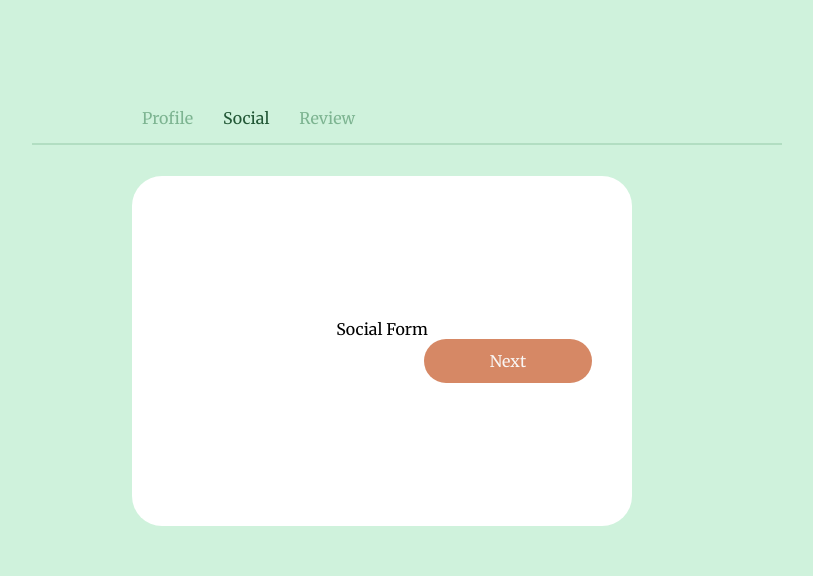
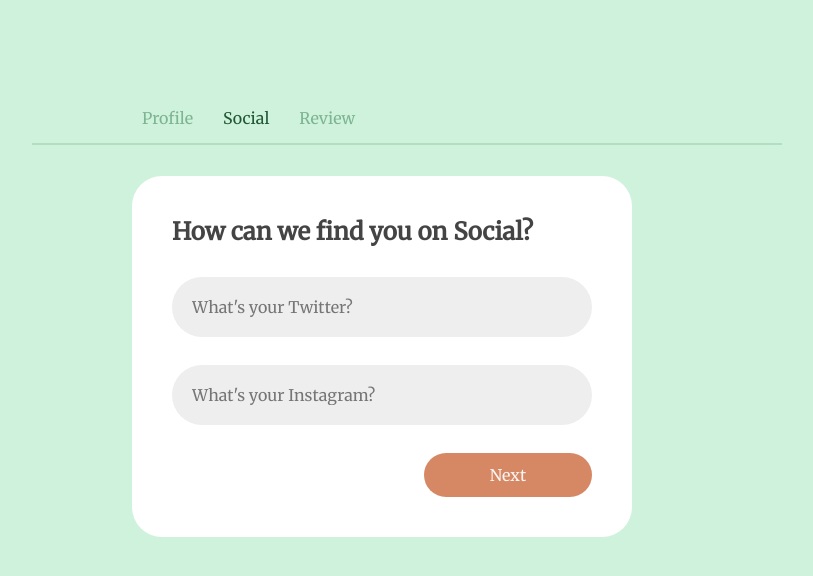
Before and after one commit to Michan0628/React-Form, a React (Create React App) app: page /social in a window 1280 px wide. Shown: the top 576 px of the page, without its empty margins (258-1071 px from the left). Built offline with nearby package versions, Linux system fonts and the light colour scheme; the HTML template or start-up script is replaced by a standard one.

Commit message:
use Context hook to store all the data using states in one file

```diff
--- a/package.json
+++ b/package.json
@@ -8,6 +8,7 @@
     "@testing-library/user-event": "^7.1.2",
     "react": "^16.13.1",
     "react-dom": "^16.13.1",
+    "react-hook-form": "^6.14.2",
     "react-router-dom": "^5.2.0",
     "react-scripts": "3.4.1"
   },
--- a/src/components/SignupForm/ProfileForm.js
+++ b/src/components/SignupForm/ProfileForm.js
@@ -1,10 +1,45 @@
 import React from 'react'
+import { useForm } from 'react-hook-form'
+import { useHistory } from 'react-router-dom'
+import { useSignupForm } from './SignupFormContext'
 
 export default function ProfileForm() {
-    return (
-        <form action="">
-        Profile Form
-            <input type="submit" value="Next"/>
-        </form>
-    )
+  const { register, handleSubmit, errors } = useForm()
+  const history = useHistory()
+  const {profile, setProfile}  = useSignupForm()
+
+  const onSubmit = (data) => {
+    // react hook form will automatically prevent refresh
+    console.log(data)
+    // store the data in the SignupFormContext hook
+    setProfile(data)
+    history.push('/social')
+  }
+
+  return (
+    <form onSubmit={handleSubmit(onSubmit)} noValidate>
+      <h2>Tell us about yourself</h2>
+      <input
+        type='text'
+        name='name'
+        defaultValue={profile.name}
+        placeholder="What's your name?"
+        ref={register({ required: true })}
+      />
+      <p>{errors.name && 'Name is required.'}</p>
+      <input
+        type='email'
+        name='email'
+        placeholder="What's your email?"
+        defaultValue={profile.email}
+        ref={register({
+          required: true,
+          pattern: /^(([^<>()\[\]\\.,;:\s@"]+(\.[^<>()\[\]\\.,;:\s@"]+)*)|(".+"))@((\[[0-9]{1,3}\.[0-9]{1,3}\.[0-9]{1,3}\.[0-9]{1,3}])|(([a-zA-Z\-0-9]+\.)+[a-zA-Z]{2,}))$/,
+        })}
+      />
+      <p>{errors.email && 'A valid email is required.'}</p>
+
+      <input type='submit' value='Next' />
+    </form>
+  )
 }
--- a/src/components/SignupForm/Review.js
+++ b/src/components/SignupForm/Review.js
@@ -1,9 +1,22 @@
 import React from 'react'
+import {useSignupForm} from './SignupFormContext'
 
-export default function SocialForm() {
+export default function Review() {
+    const {profile, social} = useSignupForm();
+    const handleSubmit = (e) =>{
+        e.preventDefault();
+        const data = {...profile, ...social};
+        console.log(data);
+        // you can send data to backend by Axios
+        alert('you are submitting! congrats');
+    }
     return (
-        <form action="">
-        Review Form
+        <form onSubmit={handleSubmit}>
+            <h2>Review all your info</h2>
+            <p><strong>Name</strong>: {profile.name}</p>
+            <p><strong>Email</strong>: {profile.email}</p>
+            <p><strong>Twitter</strong>: {social.twitter}</p>
+            <p><strong>Facebook</strong>: {social.instagram}</p>
         <input type="submit" value="Submit All Info"/>
         </form>
     )
--- a/src/components/SignupForm/SignupForm.js
+++ b/src/components/SignupForm/SignupForm.js
@@ -4,9 +4,11 @@ import ProfileForm from './ProfileForm'
 import SocialForm from './SocialForm'
 import Review from './Review'
 import Links from './Links'
+import { SignupFormProvider } from './SignupFormContext'
 
 export default function SignupForm() {
   return (
+    <SignupFormProvider>
       <div className='signup-form'>
         {/* Steps and links */}
         <Links />
@@ -17,5 +19,6 @@ export default function SignupForm() {
           <Route path='/review' exact component={Review} />
         </Switch>
       </div>
+    </SignupFormProvider>
   )
 }
--- /dev/null
+++ b/src/components/SignupForm/SignupFormContext.js
@@ -0,0 +1,18 @@
+import React, { createContext, useContext, useState } from 'react'
+
+export const SignupFormContext = createContext()
+export const useSignupForm = () => useContext(SignupFormContext)
+
+export function SignupFormProvider({ children }) {
+  // Store states here
+  const [profile, setProfile] = useState({});
+  const [social, setSocial] = useState({});
+
+  return (
+    <SignupFormContext.Provider
+      value={{ profile, setProfile, social, setSocial }}
+    >
+      {children}
+    </SignupFormContext.Provider>
+  )
+}
--- a/src/components/SignupForm/SocialForm.js
+++ b/src/components/SignupForm/SocialForm.js
@@ -1,10 +1,42 @@
 import React from 'react'
+import { useForm } from 'react-hook-form'
+import {useHistory} from 'react-router-dom'
+import { useSignupForm } from './SignupFormContext'
+
 
 export default function SocialForm() {
-    return (
-        <form action="">
-        Social Form
-        <input type="submit" value="Next"/>
-        </form>
-    )
+  const { register, handleSubmit, errors  } = useForm();
+  const history = useHistory();
+  const {social, setSocial } = useSignupForm();
+
+const onSubmit=(data)=>{
+    // react hook form will automatically prevent refresh
+    console.log(data)
+    // store the data in the SignupFormContext hook
+    setSocial(data)
+    history.push('/review')
 }
+  return (
+    <form onSubmit={handleSubmit(onSubmit)} noValidate>
+        <h2>How can we find you on Social?</h2>
+      <input
+        type='text'
+        name='twitter'
+        defaultValue={social.twitter}
+        placeholder="What's your Twitter?"
+        ref={register({required:true})}
+      />
+      <p>{errors.twitter&& 'Twitter is required.'}</p>
+      <input
+        type='text'
+        name='instagram'
+        defaultValue={social.instagram}
+        placeholder="What's your Instagram?"
+        ref={register({required:true})}
+      />
+      <p>{errors.instagram&& 'A valid instagram is required.'}</p>
+
+      <input type='submit' value='Next' />
+    </form>
+  )
+}
```
Also changed, not shown: 1 other file (tests, documents, lock files or other folders). Lines whose indentation alone changed are shown as unchanged.
